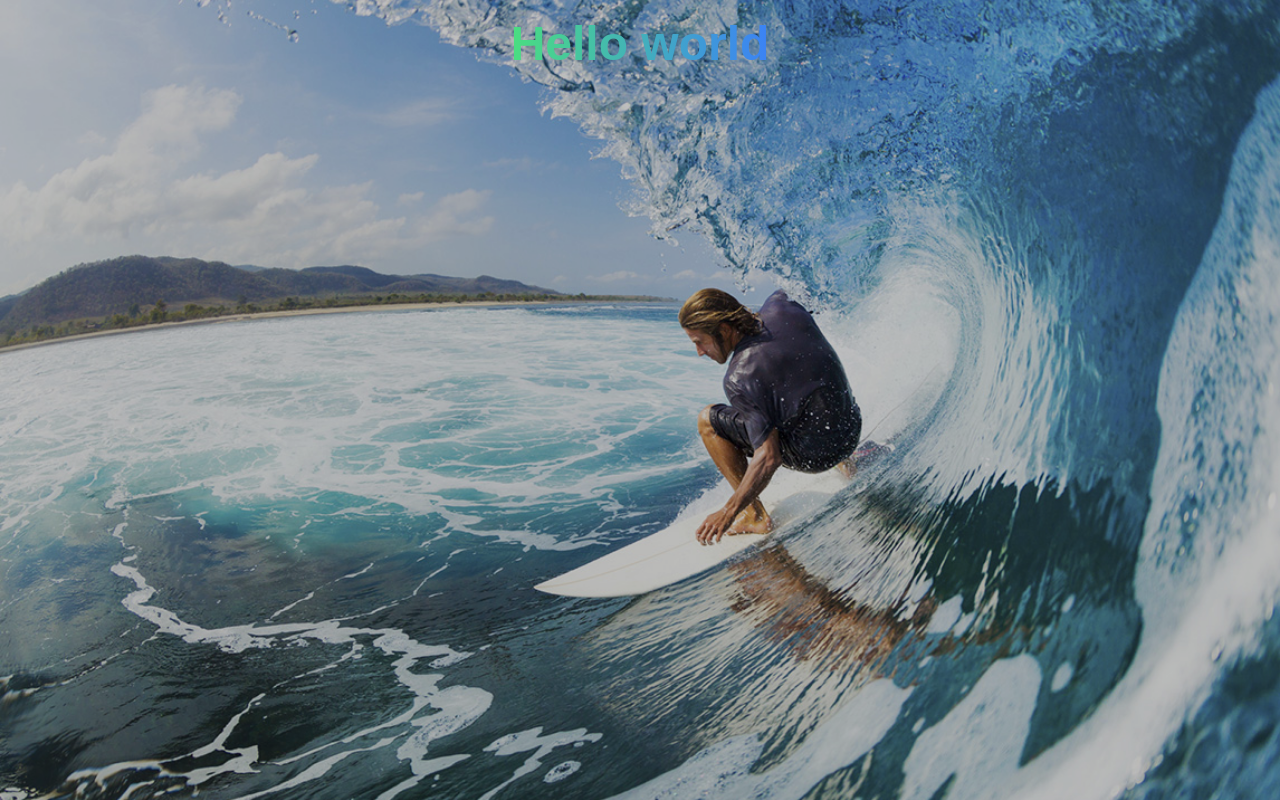
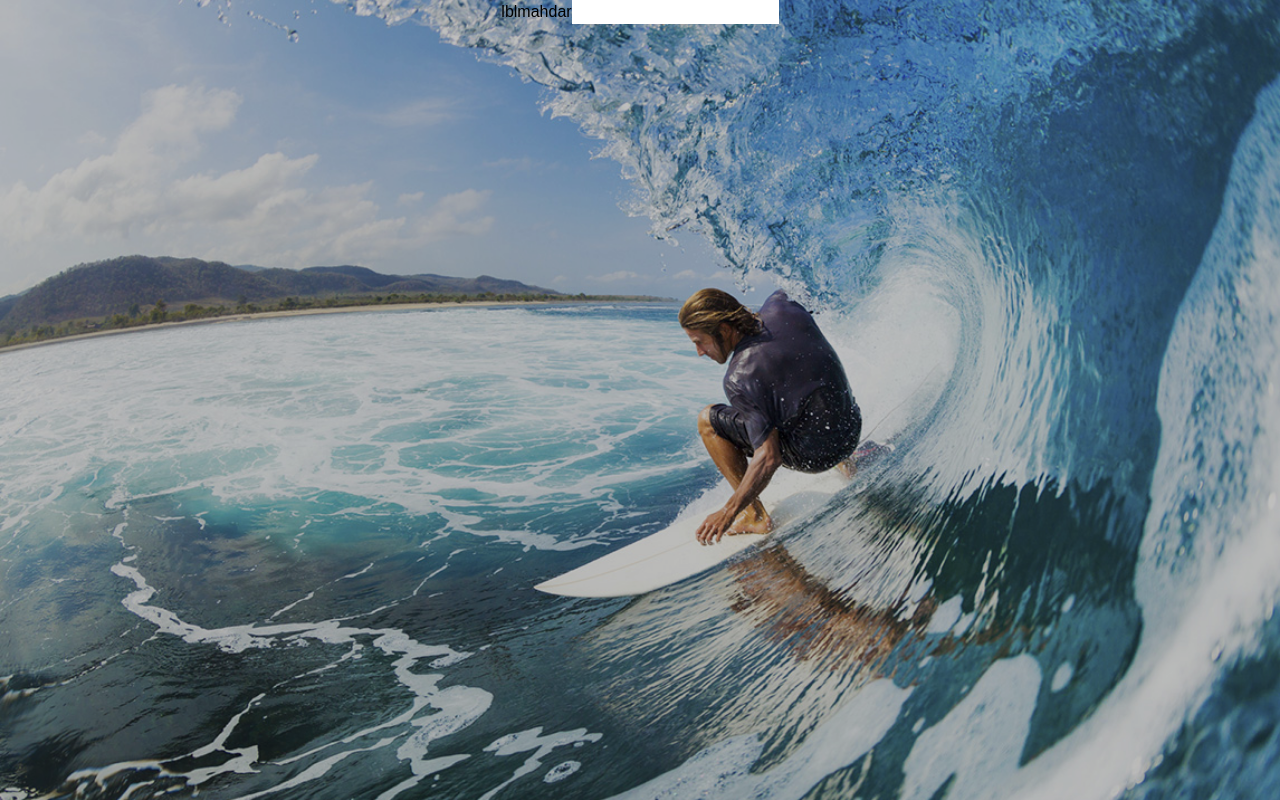
Before and after one commit to mahdardavari/Next, a Next.js app: page /dashboard/profile in a window 1280 px wide. Built offline with nearby package versions, Linux system fonts and the light colour scheme.

Commit message:
customize input

```diff
--- /dev/null
+++ b/components/customize-input/CustomizeInput.module.scss
@@ -0,0 +1,2 @@
+.inputWrapper {
+}
--- /dev/null
+++ b/components/customize-input/CustomizeInput.tsx
@@ -0,0 +1,18 @@
+import React, { FC, InputHTMLAttributes } from "react";
+import styles from "./CustomizeInput.module.scss";
+interface InputProps extends InputHTMLAttributes<HTMLInputElement> {
+  name: string;
+  lable?: string;
+}
+
+const Input: FC<InputProps> = ({ name, lable, ...rest }) => {
+  return (
+    <div
+      className={`${styles.inputWrapper}`}
+    >
+      <label htmlFor={name}>{lable}</label>
+      <input id={name}></input>
+    </div>
+  );
+};
+export default Input;
--- a/pages/dashboard/profile.js
+++ /dev/null
@@ -1,17 +0,0 @@
-
-
-const Mahdar = () => {
-    return (
-      <>
-        <div className="flex justify-center">
-          <div class="text-5xl font-extrabold mt-5">
-            <span class="bg-clip-text text-transparent bg-gradient-to-r from-green-400 to-blue-500 ">
-              Hello world
-            </span>
-          </div>
-        </div>
-      </>
-    );
-}
-
-export default Mahdar
--- /dev/null
+++ b/pages/dashboard/profile.tsx
@@ -0,0 +1,21 @@
+import React, { PureComponent } from 'react'
+import Input from '../../components/customize-input/CustomizeInput'
+
+const Mahdar = () => {
+    return (
+      <>
+        <div className="flex justify-center">
+          <Input
+            name="mahdar"
+            lable="lblmahdar"
+            className=""
+            type="text"
+            id="mahdar"
+            value="1"
+          />
+        </div>
+      </>
+    );
+}
+
+export default Mahdar
```
